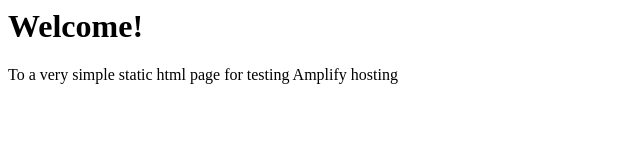
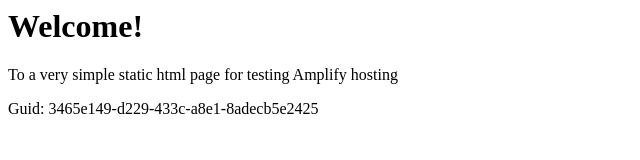
Before and after one commit to aws-aemilia-sfo/Github-PR-Commit-Integration-Test-DoNotTouch-Gith-OKSLNVO2-v1-prod-us-west-1, a website: page src/index.html in a window 1280 px wide. Shown: the whole page, without its empty margins (0-640 px from the left). Drawn offline with Linux system fonts and the light colour scheme.

Commit message:
commit from integ tests

```diff
--- a/src/index.html
+++ b/src/index.html
@@ -1,3 +1,5 @@
+
+
 <html lang="en">
 
 <head>
@@ -10,6 +12,6 @@
 <body>
     <h1>Welcome!</h1>
     <p>To a very simple static html page for testing Amplify hosting</p>
-</body>
+    <p>Guid: 3465e149-d229-433c-a8e1-8adecb5e2425</p></body>
 
 </html>
```
